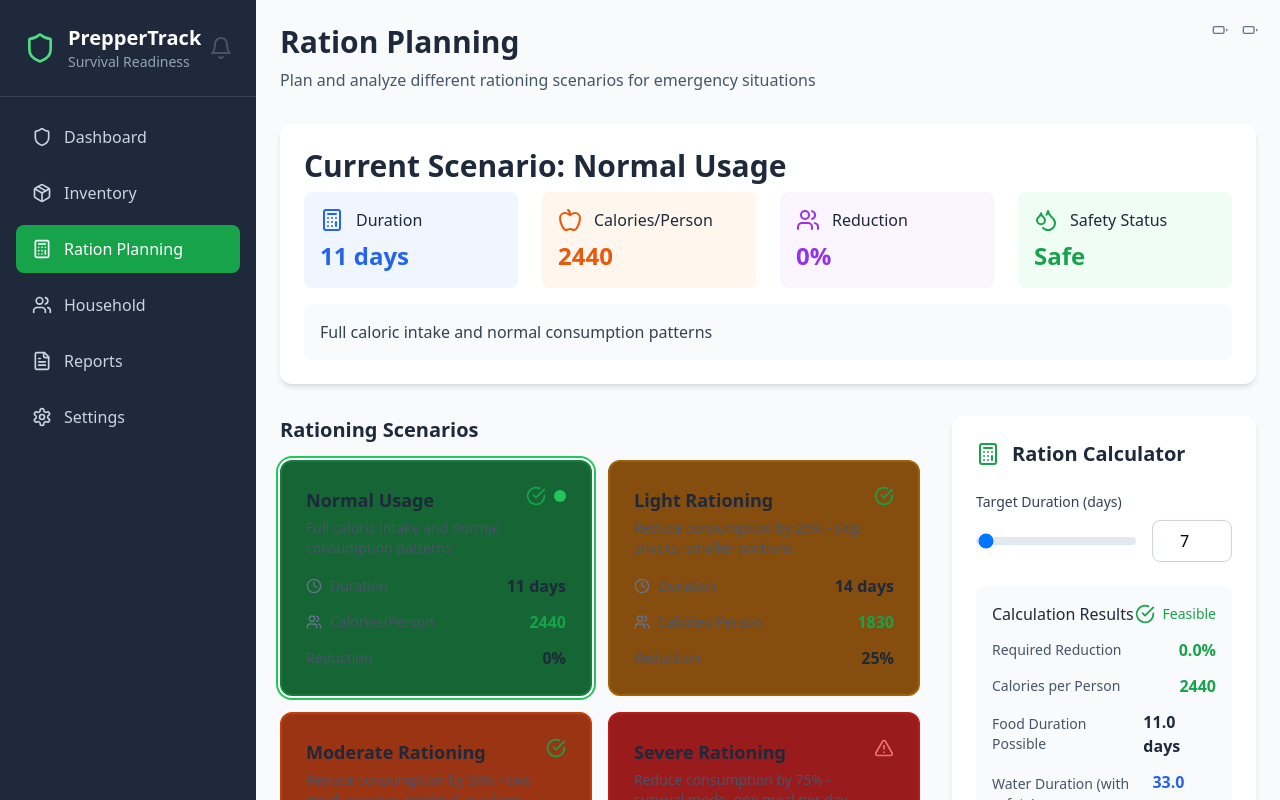
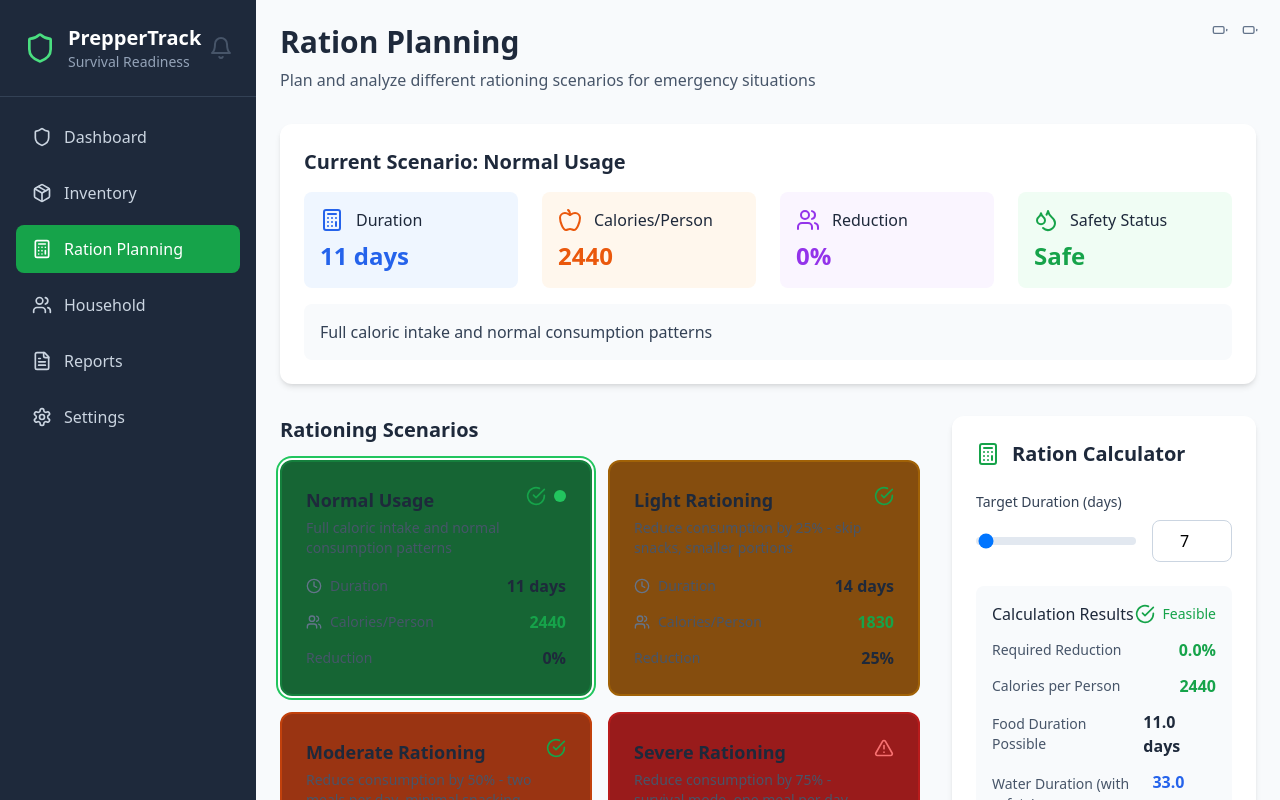
Before and after one commit to RedScarOfficial/PrepperTrack_v1, a React (Vite) app: page / in a window 1280 px wide. Both pictures are taken after a click on the button "Ration Planning". Shown: the top 800 px of the page. Built offline with nearby package versions, Linux system fonts and the light colour scheme.

Commit message:
Updated RationPlanning.tsx

```diff
--- a/src/components/RationPlanning/RationPlanning.tsx
+++ b/src/components/RationPlanning/RationPlanning.tsx
@@ -46,10 +46,10 @@ export default function RationPlanning() {
         <p className="text-slate-600">Plan and analyze different rationing scenarios for emergency situations</p>
       </div>
 
-      {/* Current Scenario Overview */}
+      {/* Current Scenario Overview  */}
       {selectedScenario && (
         <div className="bg-white rounded-xl shadow-md p-6 mb-8">
-          <h2 className="text-3xl font-bold text-slate-800 mb-2">Current Scenario: {selectedScenario.name}</h2>
+          <h2 className="text-xl font-semibold text-slate-800 mb-4">Current Scenario: {selectedScenario.name}</h2>
           <div className="grid grid-cols-1 md:grid-cols-4 gap-6">
             <div className="bg-blue-50 rounded-lg p-4">
               <div className="flex items-center space-x-3 mb-2">
```
